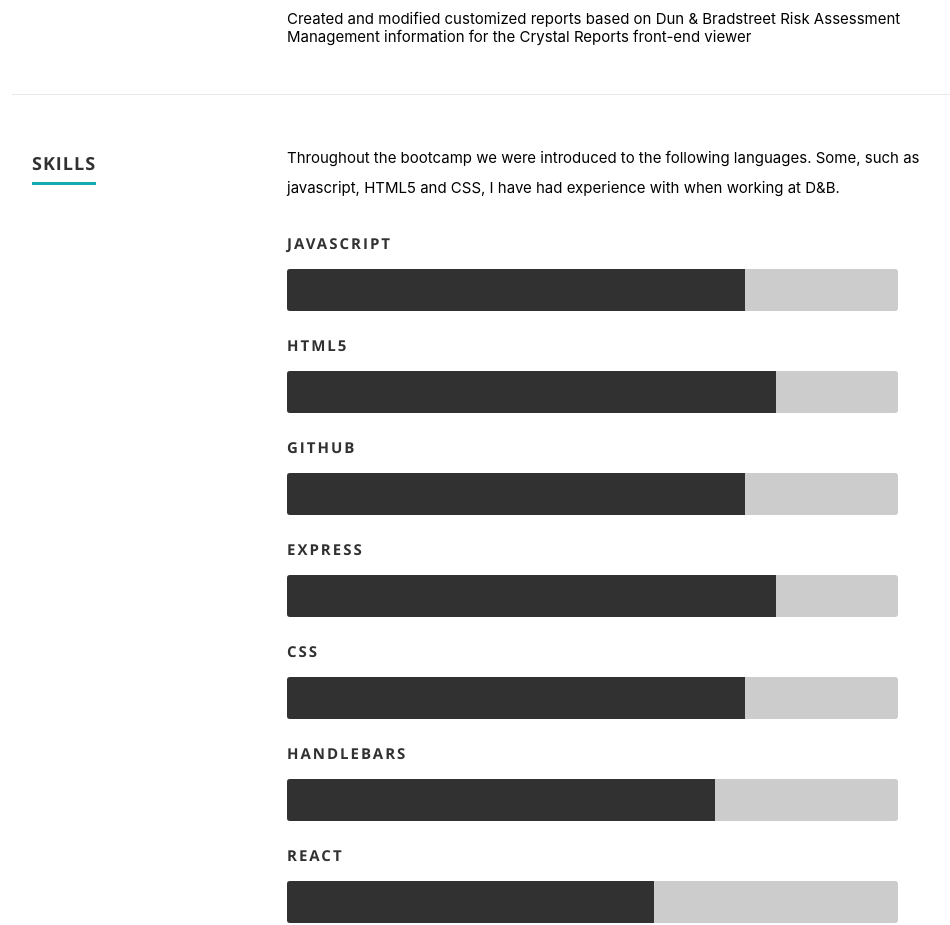
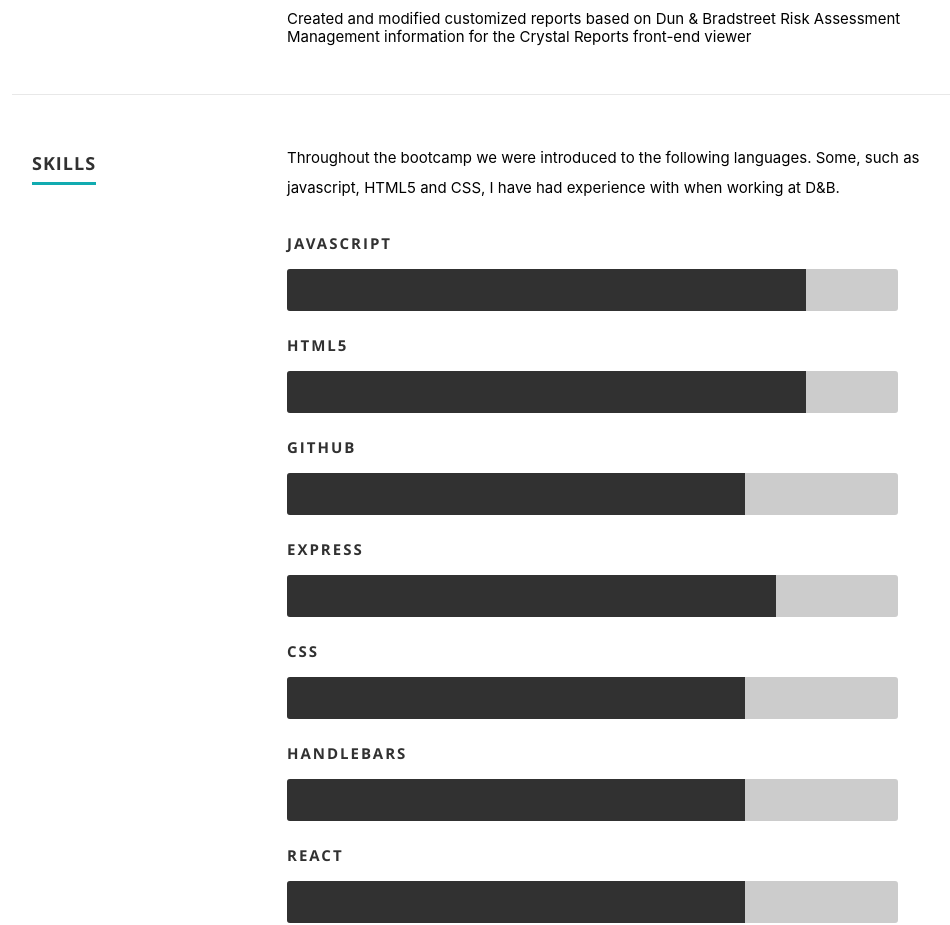
Before and after one commit to feuerbacherb/feuerbacher-port, a React (Create React App) app: page / in a window 1280 px wide. Shown: the part 3995-4920 px from the top of the page, without its empty margins (118-1068 px from the left). Built offline with nearby package versions, Linux system fonts and the light colour scheme.

Commit message:
changes css file to represent correct percentage

```diff
--- a/public/css/layout.css
+++ b/public/css/layout.css
@@ -333,13 +333,13 @@ ul#nav li.current a { color: #F06000; }
   	-webkit-animation: github 2s ease;
 }
 .javascript {
-   width: 75%;
+   width: 85%;
    animation: javascript 2s ease;
    -moz-animation: javascript 2s ease;
    -webkit-animation: javascript 2s ease;
 }
 .HTML5 {
-     width: 80%;
+     width: 85%;
      animation: HTML5 2s ease;
   	-moz-animation: HTML5 2s ease;
   	-webkit-animation: HTML5 2s ease;
@@ -357,13 +357,13 @@ ul#nav li.current a { color: #F06000; }
   	-webkit-animation: css 2s ease;
 }
 .handlebars {
-     width: 70%;
+     width: 75%;
       animation: handlebars 2s ease;
   	-moz-animation: handlebars 2s ease;
   	-webkit-animation: handlebars 2s ease;
 }
 .react {
-     width: 60%;
+     width: 75%;
       animation: react 2s ease;
   	-moz-animation: react 2s ease;
   	-webkit-animation: react 2s ease;
```
